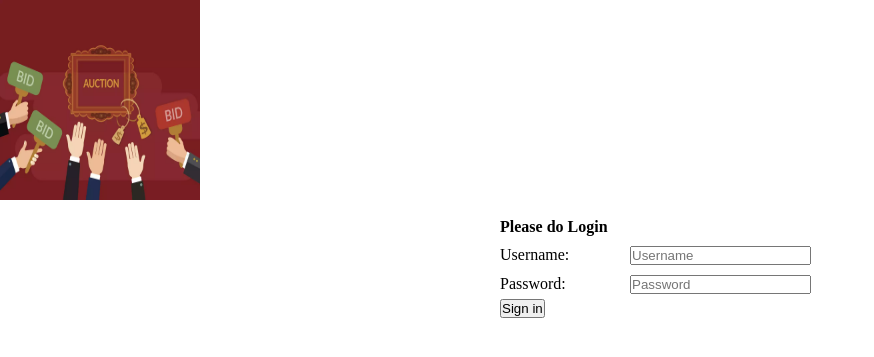
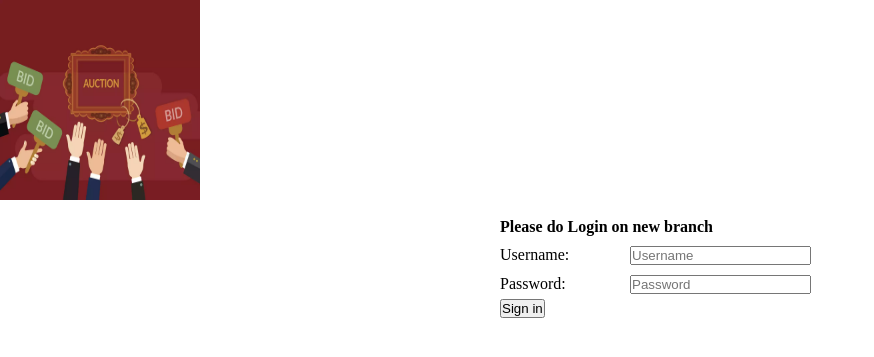
Before and after one commit to Aayushmittalwebpage/Catalyst-Young-Innovators-auction_platform, a PHP site: page /login.php in a window 1280 px wide. Shown: the top 357 px of the page, without its empty margins (0-874 px from the left). Run offline with PHP 8.4, Linux system fonts and the light colour scheme.

Commit message:
committed on new branch

```diff
--- a/login.php
+++ b/login.php
@@ -10,7 +10,7 @@
 echo "<img src='auction_logo.png' id='logo'>";
 echo "<br>";
 echo "<form action='check_login.php' class='login_form' method='POST'>";
-echo "<h4> Please do Login</h4>";
+echo "<h4> Please do Login on new branch</h4>";
 echo "<label for='username' class='label'> Username:</label>";
 echo "<input class='text' type='text' name='username' placeholder='Username'>";
 echo "<br>";
```
